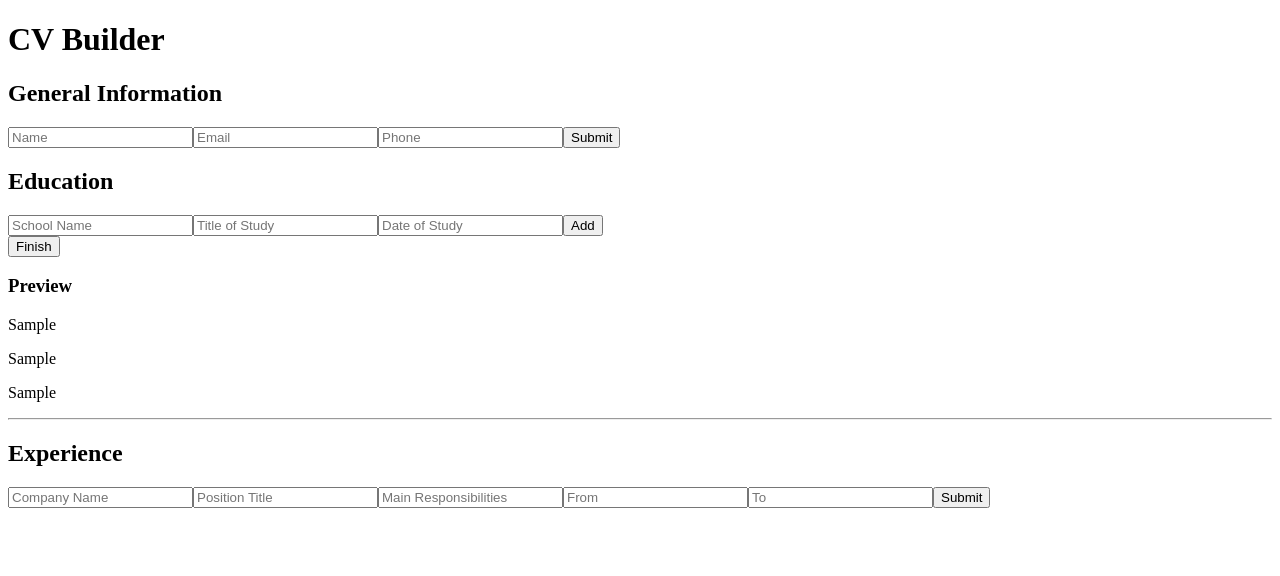
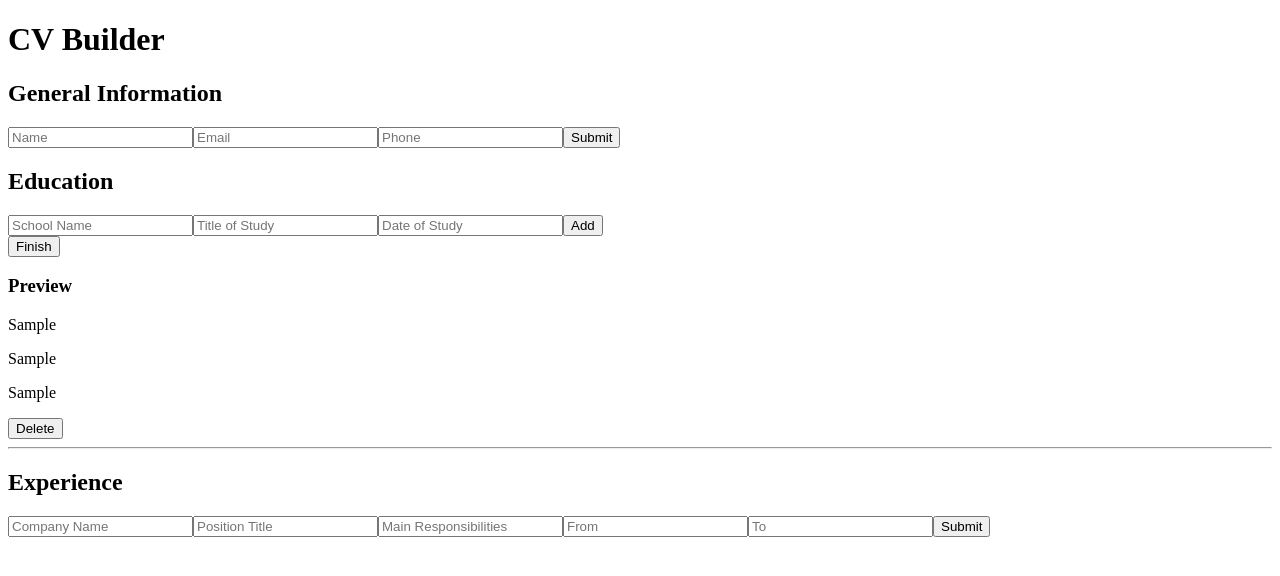
Before and after one commit to AMN-47/CV-Application-React, a React (Vite) app: page / in a window 1280 px wide. Both pictures are taken after typing "Sample", "Sample", "Sample" into the empty fields and a click on the button "Add". Shown: the top 576 px of the page. Built offline with nearby package versions, Linux system fonts and the light colour scheme.

Commit message:
Added delete button for experience

```diff
--- a/src/components/Education.jsx
+++ b/src/components/Education.jsx
@@ -28,6 +28,14 @@ function Education() {
       study: "",
       date: ""
     });
+  }
+
+  function handleDelete(indexToRemove) {
+    const updatedList = educationList.filter((item, index) => {
+      return index !== indexToRemove;
+    });
+
+    setEducationList(updatedList);
   }
 
   function handleFinish() {
@@ -77,6 +85,12 @@ function Education() {
               <p>{edu.school}</p>
               <p>{edu.study}</p>
               <p>{edu.date}</p>
+
+              {/* 👇 DELETE BUTTON */}
+              <button onClick={() => handleDelete(index)}>
+                Delete
+              </button>
+
               <hr />
             </div>
           ))}
```
